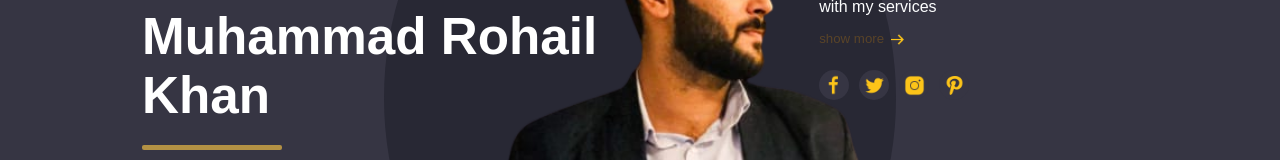
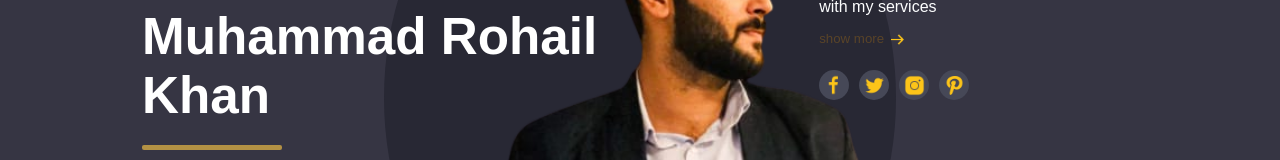
Before and after one commit to MUHAMMAD-ROHAIL-KHAN/Assignment-Portfolio, a plain HTML site: page index.html in a window 1280 px wide. Shown: the part 502-662 px from the top of the page. Drawn offline with Linux system fonts and the light colour scheme.

Commit message:
new change

```diff
--- a/style/index.css
+++ b/style/index.css
@@ -361,7 +361,7 @@ body{
     width: 30px;
     height: 30px;
     border-radius: 50%;
-    background-color: #363543;
+    background-color: #464857;
 }
 .arrow{
     position: relative;
```
